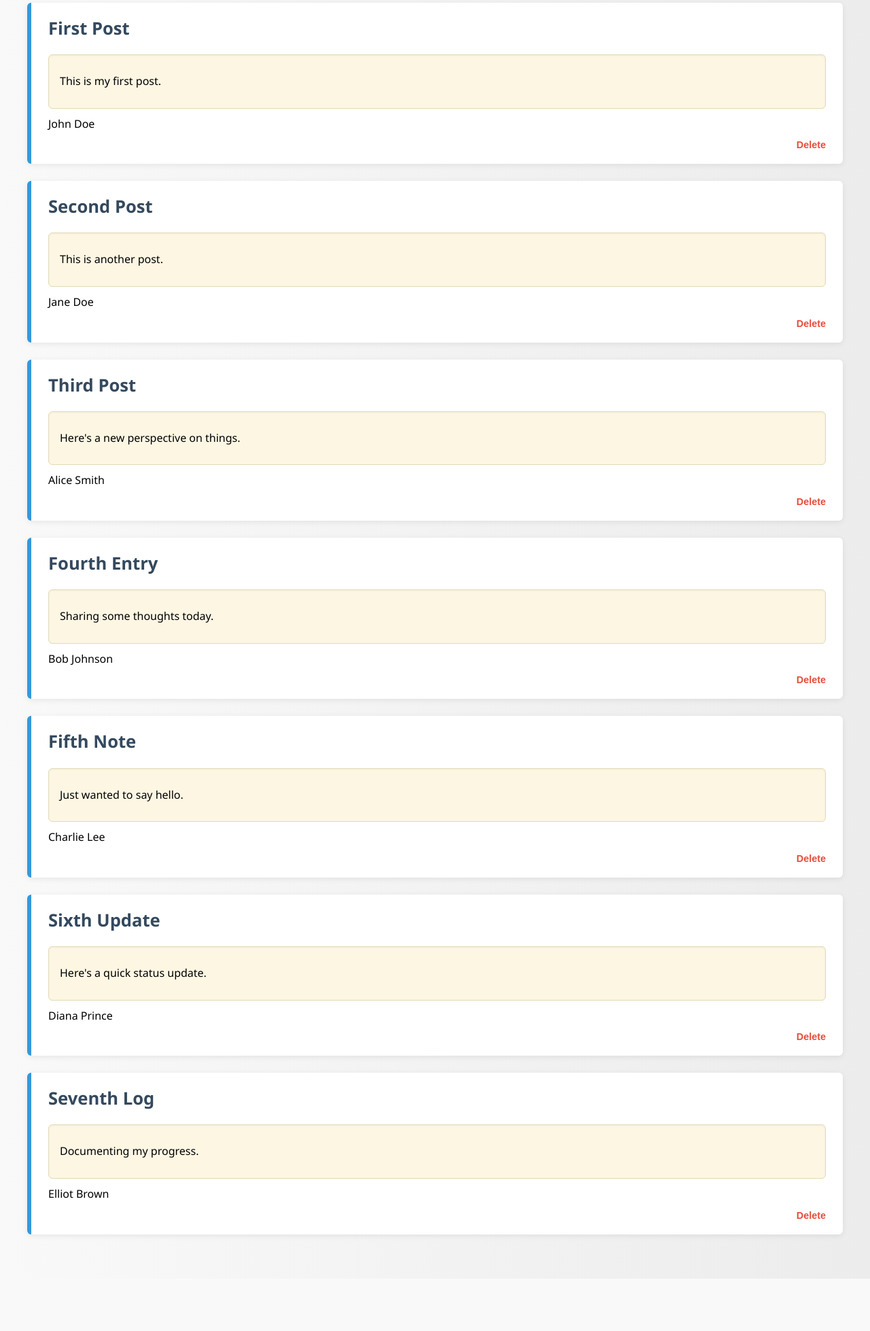
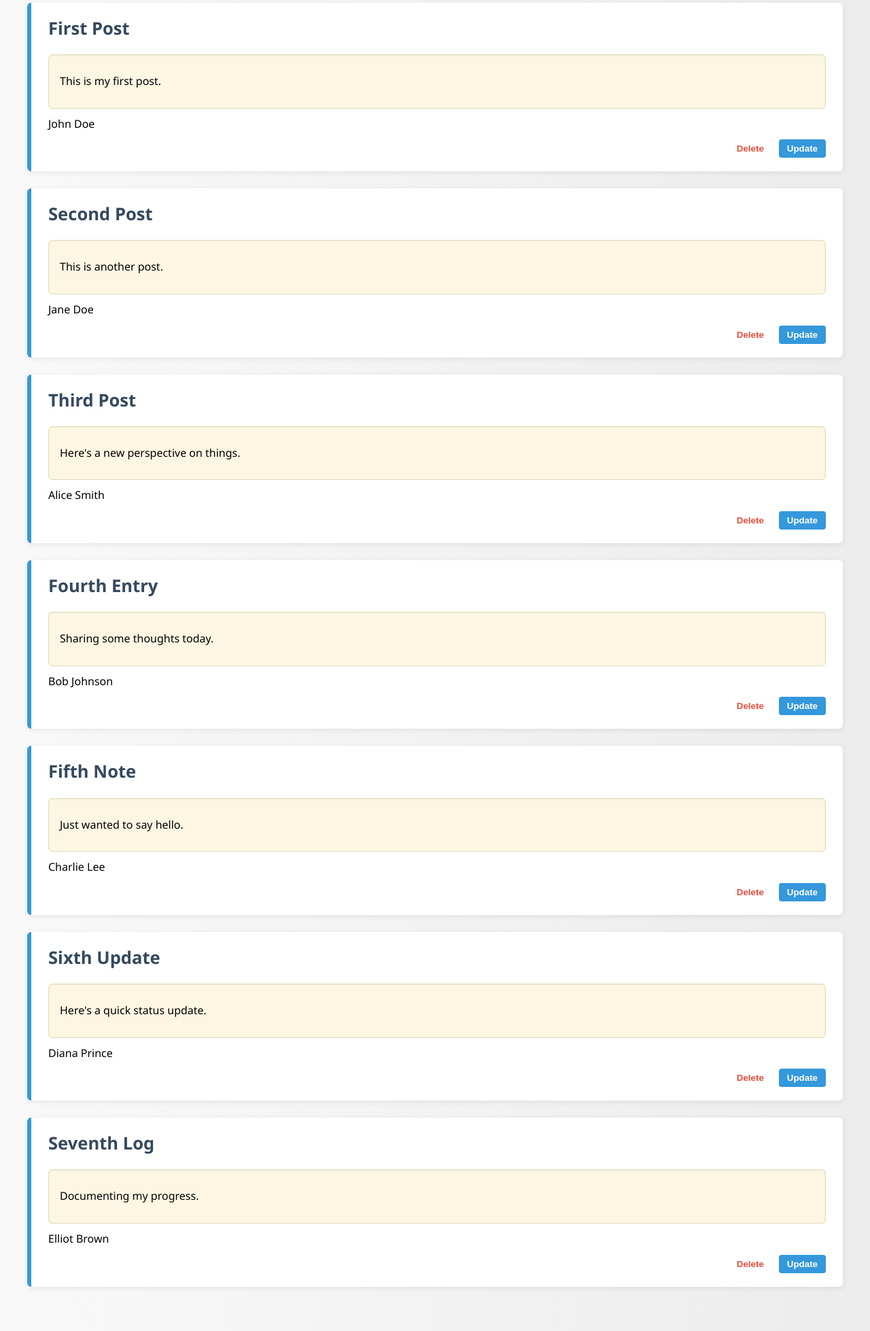
Before and after one commit to Gecker0815/masterblog, a Flask app: page / in a window 1280 px wide. Shown: the part 206-2164 px from the top of the page at 68% size. Before the commit the page ends 2087 px from the top, so only its background shows below. Run offline with Flask 3, Linux system fonts and the light colour scheme.

Commit message:
add route('/update/<int:post_id>') add styling add update button to index.html add template update.html

```diff
--- a/app.py
+++ b/app.py
@@ -1,4 +1,4 @@
-from flask import Flask, redirect, request, render_template
+from flask import Flask, redirect, request, render_template, url_for
 from storage import Storage
 
 app = Flask(__name__)
@@ -37,6 +37,21 @@ def delete(post_id):
     except ValueError as e:
         return f"<p>Error: {e}</p>"
 
+@app.route('/update/<int:post_id>', methods=['GET', 'POST'])
+def update(post_id):
+    post = data.read(post_id)
+    if post is None:
+        return "Post not found", 404
+
+    if request.method == 'POST':
+        title = request.form.get('title') or post['title']
+        content = request.form.get('content') or post['content']
+
+        data.update(post_id, title, content)
+        return redirect(url_for('index'))
+
+    return render_template('update.html', post=post)
+
 
 if __name__ == '__main__':
     app.run(host="0.0.0.0", port=5000, debug=True)
--- a/static/style.css
+++ b/static/style.css
@@ -125,31 +125,40 @@ form.centered-form {
     background-color: #2980b9;
 }
 
-.delete-form {
-    width: 100%;
-    display: flex;
-    justify-content: flex-end;
-    margin-top: 10px;
-}
-
-.delete-form input[type="submit"] {
-    background: none;
-    border: none;
-    color: #e74c3c;
-    font-weight: bold;
-    font-size: 0.9em;
-    cursor: pointer;
-    padding: 0;
-    border-radius: 0;
-    text-align: right;
-    transition: color 0.2s ease;
-}
-
-.delete-form input[type="submit"]:hover {
-    color: #c0392b;
-}
-
 .action-bar {
     margin-bottom: 30px;
     text-align: left;
 }
+
+.post-actions {
+    display: flex;
+    justify-content: flex-end;
+    gap: 10px;
+    margin-top: 10px;
+}
+
+.post-actions button {
+    padding: 6px 12px;
+    border: none;
+    border-radius: 4px;
+    font-weight: bold;
+    cursor: pointer;
+}
+
+.post-actions .btn-delete {
+    background: none;
+    color: #e74c3c;
+}
+
+.post-actions .btn-delete:hover {
+    color: #c0392b;
+}
+
+.post-actions .btn-update {
+    background-color: #3498db;
+    color: white;
+}
+
+.post-actions .btn-update:hover {
+    background-color: #2980b9;
+}
--- a/templates/index.html
+++ b/templates/index.html
@@ -21,9 +21,21 @@
             </div>
             <p class="author">{{ post.author }}</p>
 
-            <form action="{{ url_for('delete', post_id=post.id) }}" method="POST" class="delete-form">
-                <input type="submit" value="Delete">
+            <form class="post-actions" method="POST">
+            <button type="submit"
+                    formaction="{{ url_for('delete', post_id=post.id) }}"
+                    formmethod="post"
+                    class="btn-delete">
+                Delete
+            </button>
+            <button type="submit"
+                    formaction="{{ url_for('update', post_id=post.id) }}"
+                    formmethod="get"
+                    class="btn-update">
+                Update
+            </button>
             </form>
+
         </div>
     {% endfor %}
 </body>
```
Also changed, not shown: templates/update.html (added, +24 -0 lines).
